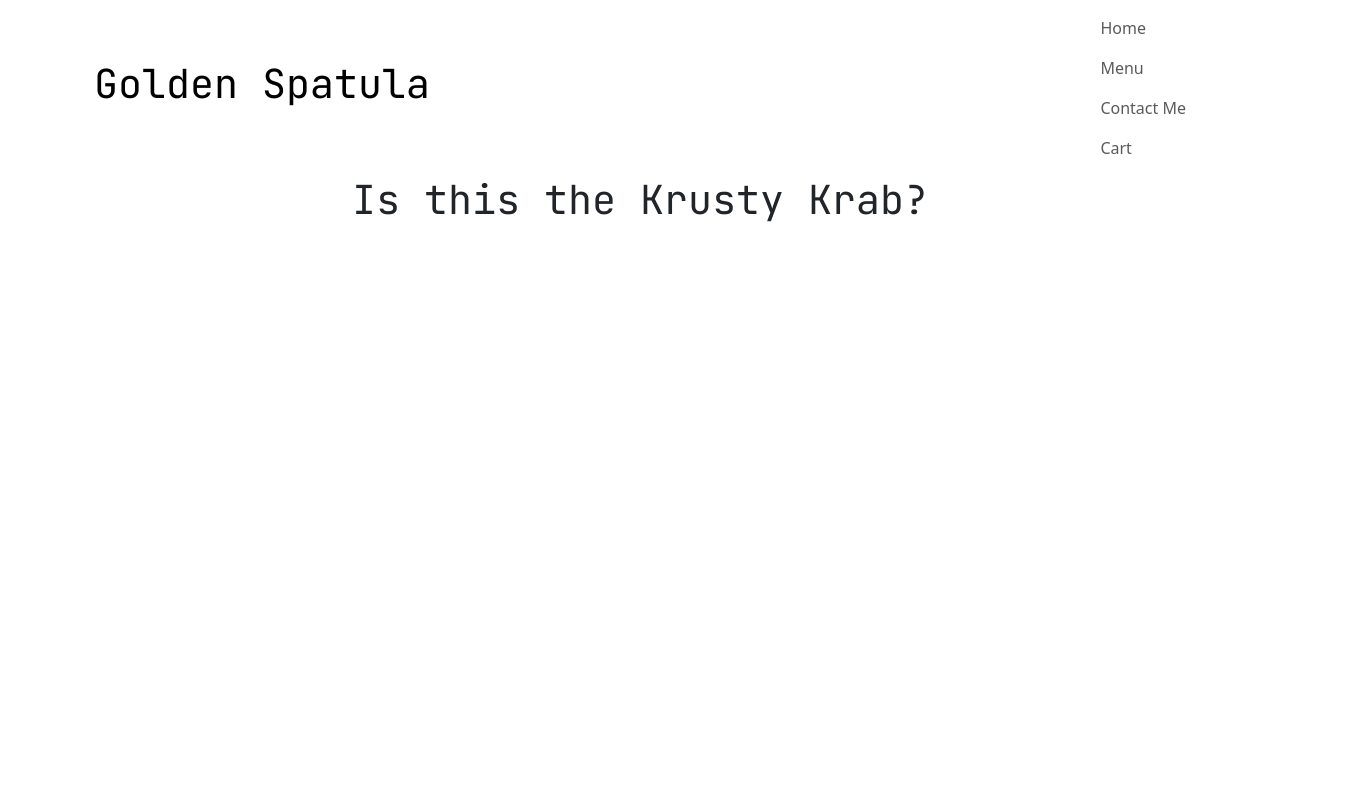
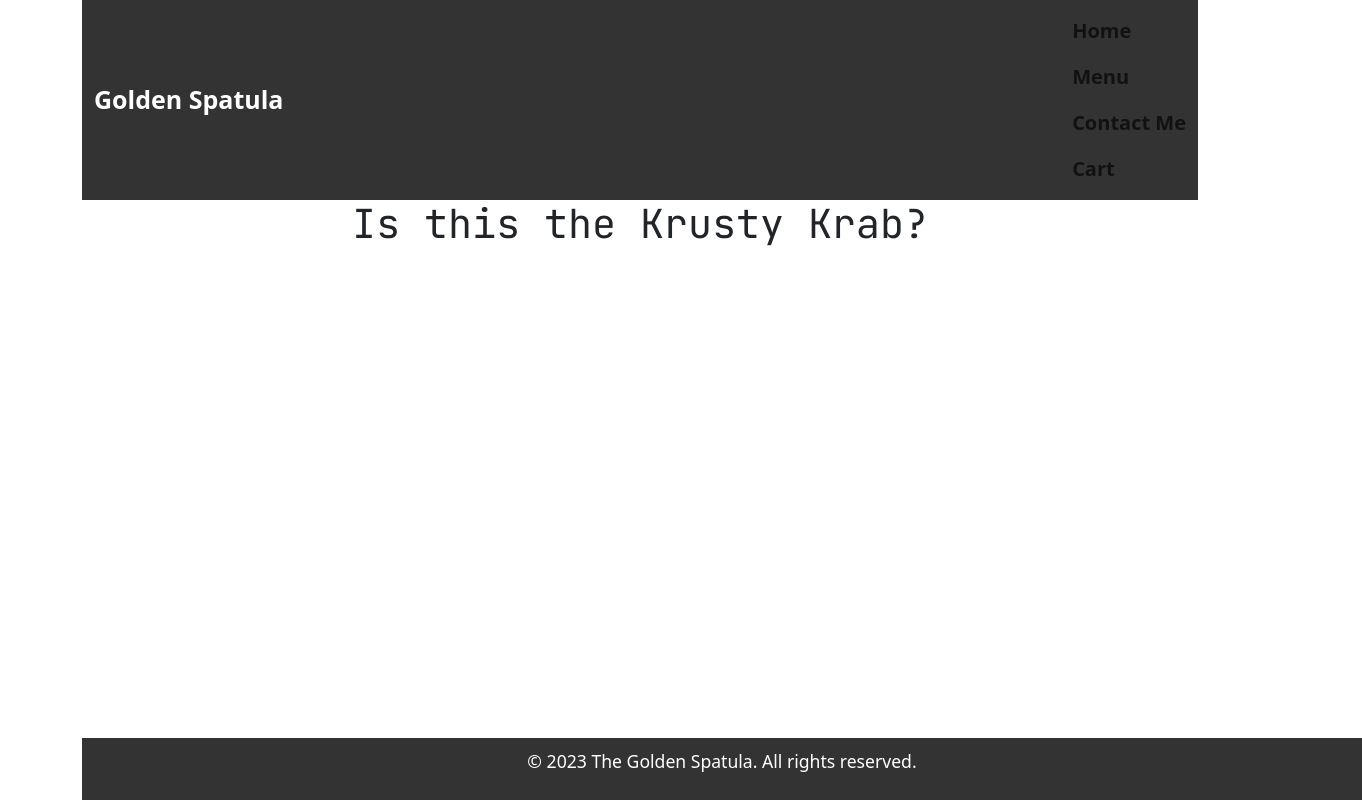
Before and after one commit to C-Bolick/fuzzy-meme, a React (Create React App) app in the folder client/: page / in a window 1280 px wide. Shown: the whole page, 1362 px wide, since content can reach past the window. Built offline with nearby package versions, Linux system fonts and the light colour scheme.

Commit message:
getting back up to date

```diff
--- /dev/null
+++ b/client/src/components/Footer.js
@@ -0,0 +1,13 @@
+import React from 'react';
+
+const Footer = () => {
+    return (
+        <footer className="footer">
+            <div className="container">
+                <p>&copy; {new Date().getFullYear()} The Golden Spatula. All rights reserved.</p>
+            </div>
+        </footer>
+    );
+};
+
+export default Footer;
--- a/client/src/components/Header.js
+++ b/client/src/components/Header.js
@@ -15,9 +15,7 @@
         <div className="header-photo">
         </div>
         )}
-        <div className="navbar-brand">
-          <h1>Golden Spatula</h1>
-        </div>
+        <div className="navbar-name">Golden Spatula</div>
         <ul className="navbar-nav ml-auto">
           {page !== 'welcome' && ( // Only show Home button if not on the Home page
             <li className="nav-item">
--- a/client/src/index.css
+++ b/client/src/index.css
@@ -1706,3 +1706,35 @@
     align-content: center;
   }
 }
+
+.footer {
+  background-color: #333;
+  color: white;
+  text-align: center;
+  padding: 10px 0;
+  position: absolute;
+  bottom: 0;
+  width: 100%;
+}
+
+/* Header.css */
+.navbar {
+  background-color: #333;
+  color: white;
+  padding: 10px 0;
+  width: 100%;
+}
+
+
+
+.navbar-name {
+  font-size: 25px;
+  font-weight: bold;
+  color: white;
+}
+
+.nav-item {
+  font-size: 20px;
+  font-weight: bold;
+  color: white;
+}
--- a/client/src/pages/Cart.js
+++ b/client/src/pages/Cart.js
@@ -1,5 +1,6 @@
 import React from 'react';
 import Header from '../components/Header';
+import Footer from '../components/Footer';
 
 const Cart = () => {
 
@@ -16,6 +17,7 @@
         </table>
         <div id="total-price">Total: </div>
       </div>
+      <Footer />
     </main>
 
   );
--- a/client/src/pages/Contact.js
+++ b/client/src/pages/Contact.js
@@ -1,6 +1,7 @@
 import React from 'react';
 import Header from '../components/Header';
 import ContactForm from '../components/ContactForm';
+import Footer from '../components/Footer';
 
 const Contact = () => {
 
@@ -13,6 +14,7 @@
     <ContactForm />
     </div>
   </div>
+  <Footer />
     </main>
 
     );
--- a/client/src/pages/Home.js
+++ b/client/src/pages/Home.js
@@ -1,5 +1,6 @@
 import React from 'react';
 import Header from '../components/Header';
+import Footer from '../components/Footer';
 
 const Home = () => {
 
@@ -9,6 +10,7 @@
       <div className="flex-row justify-center">
        <h1>Is this the Krusty Krab?</h1>
       </div>
+      <Footer />
     </main>
   );
 };
--- a/client/src/pages/Menu.js
+++ b/client/src/pages/Menu.js
@@ -1,7 +1,7 @@
 import React from 'react';
 import Header from '../components/Header';
 import { useQuery } from '@apollo/client';
-import { QUERY_MENU } from '../utils/queries'; // Import your GraphQL query
+import { GET_MENU_ITEMS } from '../queries/queries'; // Import your GraphQL query
 
 
 const Menu = () => {
@@ -13,6 +13,25 @@
   const menuItems = data.menuItems; // Adjust this based on the structure of your query response
 
 
+    return (
+        <main>
+            <Header />
+            <div className="flex-row justify-center">
+                <h1>Menu</h1>
+            </div>
+            {/* Render your menu items here */}
+            <div>
+                {menuItems.map(item => (
+                    <div key={item.id}>
+                        <h2>{item.name}</h2>
+                        <p>{item.description}</p>
+                        {/* Add a button to add to cart */}
+                        <button>Add to Cart</button>
+                    </div>
+                ))}
+            </div>
+        </main>
+    );
   return (
       <main>
           <Header />
```
Also changed, not shown: client/public/spatula.webp (added).
